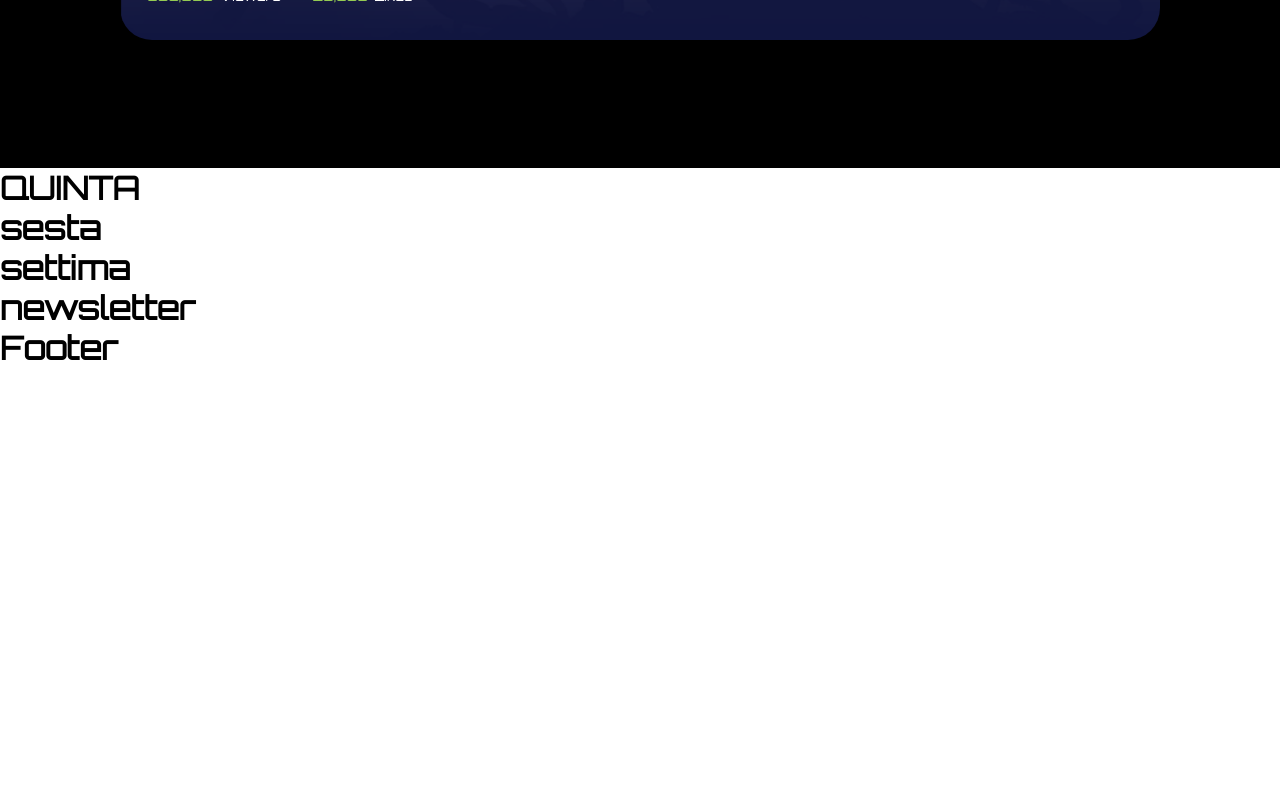
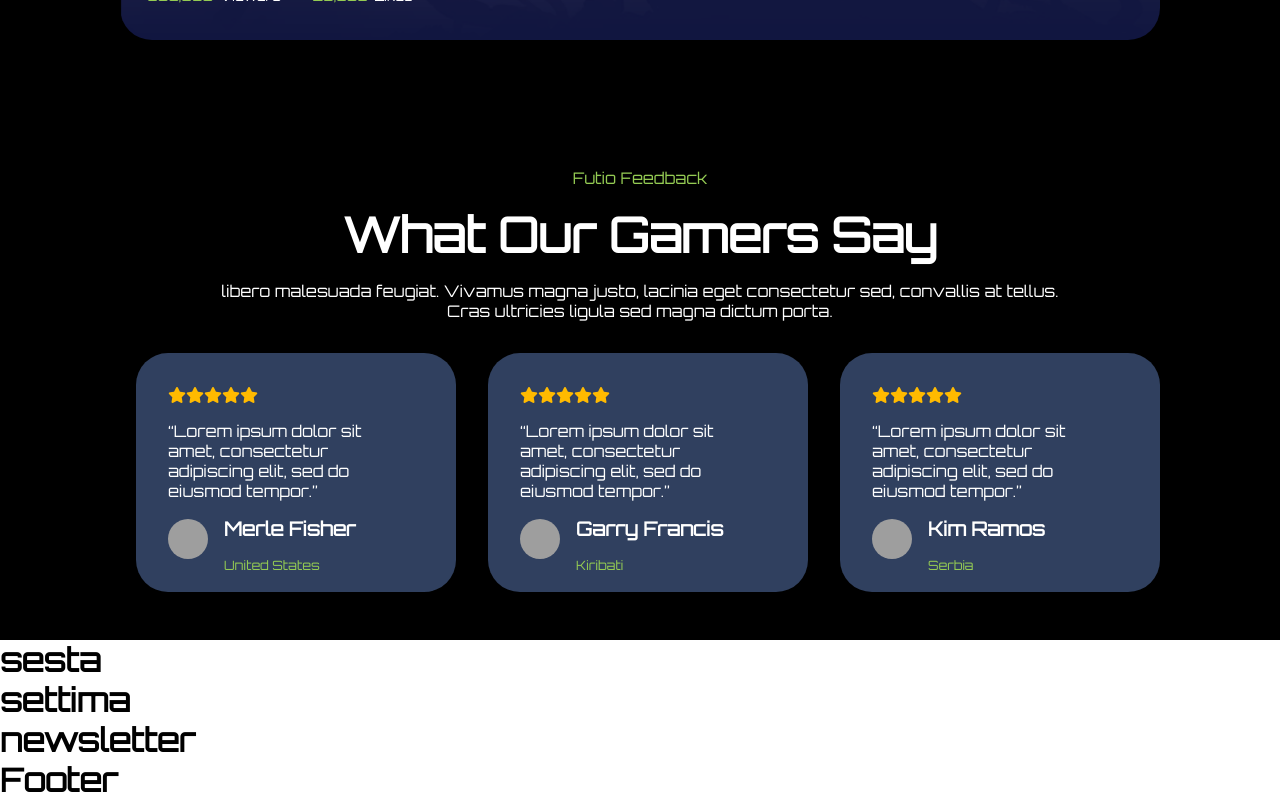
Before and after one commit to giordanofabrizii/proj-html-vuejs, a Vue app: page / in a window 1280 px wide. Shown: the part 1476-2276 px from the top of the page. Before the commit the page ends 1844 px from the top, so only its background shows below. Built offline with nearby package versions, Linux system fonts and the light colour scheme; grey boxes are pictures that could not be loaded.

Commit message:
added feedbacks section

```diff
--- /dev/null
+++ b/src/components/CarouselApp.vue
@@ -0,0 +1,197 @@
+<script>
+export default{
+    data() {
+        return{
+            feedbacks:[
+                {
+                    vote: 5,
+                    text: '“Lorem ipsum dolor sit amet, consectetur adipiscing elit, sed do eiusmod tempor.”',
+                    name: 'Garry Francis',
+                    state: 'Kiribati',
+                    url: '/testimonials-image-1.png'
+                },
+                {
+                    vote: 5,
+                    text: '“Lorem ipsum dolor sit amet, consectetur adipiscing elit, sed do eiusmod tempor.”',
+                    name: 'Kim Ramos',
+                    state: 'Serbia',
+                    url: '/testimonials-image-2.png'
+                },
+                {
+                    vote: 5,
+                    text: '“Lorem ipsum dolor sit amet, consectetur adipiscing elit, sed do eiusmod tempor.”',
+                    name: 'Merle Fisher',
+                    state: 'United States',
+                    url: '/testimonials-image-3.png'
+                },
+                {
+                    vote: 5,
+                    text: '“Lorem ipsum dolor sit amet, consectetur adipiscing elit, sed do eiusmod tempor.”',
+                    name: 'Garry Francis',
+                    state: 'Kiribati',
+                    url: '/testimonials-image-1.png'
+                },
+                {
+                    vote: 5,
+                    text: '“Lorem ipsum dolor sit amet, consectetur adipiscing elit, sed do eiusmod tempor.”',
+                    name: 'Kim Ramos',
+                    state: 'Serbia',
+                    url: '/testimonials-image-2.png'
+                },
+                {
+                    vote: 5,
+                    text: '“Lorem ipsum dolor sit amet, consectetur adipiscing elit, sed do eiusmod tempor.”',
+                    name: 'Merle Fisher',
+                    state: 'United States',
+                    url: '/testimonials-image-3.png'
+                },
+            ],
+            scrollInterval: null,
+        }
+    },
+    methods:{
+        /**
+         * Move the first element to the last position
+         *
+         * @param arr
+         * @param index
+         */
+        moveToEnd: function(arr, index) {
+            if (index >= 0 && index < arr.length) {
+                const [element] = arr.splice(index, 1);
+                arr.push(element);
+            }
+        },
+        /**
+         * Scroll the container to right
+         *
+         */
+        scrollRight: function() {
+            const container = this.$refs.toScrollEl;
+            let scrollWidth = 352;
+
+            container.scrollBy({ left: scrollWidth, behavior: 'smooth' });
+
+            setTimeout(() => {
+                if (container.scrollLeft + container.clientWidth >= container.scrollWidth - scrollWidth) {
+                    this.moveToEnd(this.feedbacks, 0);
+                    this.$nextTick(() => {
+                        container.scrollBy({ left: -scrollWidth, behavior: 'auto' });
+                    });
+                }
+            }, 1000);
+        },
+        /**
+         * Scroll every n ms
+         *
+         */
+        startScrolling: function(){
+            this.scrollInterval = setInterval(() => {
+                this.scrollRight();
+            }, 1000);
+        },
+        /**
+         * Prevent the scroll on the X axis
+         *
+         * @param event
+         */
+        handleWheel(event) {
+            event.preventDefault();
+        }
+    },
+    mounted() {
+        this.startScrolling();
+        const container = this.$refs.toScrollEl;
+        container.addEventListener('wheel', this.handleWheel);
+    },
+    beforeDestroy() {
+        clearInterval(this.scrollInterval);
+        const container = this.$refs.toScrollEl;
+        container.removeEventListener('wheel', this.handleWheel);
+    }
+}
+</script>
+
+<template>
+    <section class="carousel" ref="toScrollEl" >
+        <article v-for="(item, index) in feedbacks" :key="index">
+            <i v-for="i in item.vote" class="fa-solid fa-star"></i>
+            <p>{{item.text}}</p>
+            <div class="person">
+                <img :src="'./src/assets/img/' + item.url" alt="">
+                <div class="info">
+                    <h2>{{ item.name }}</h2>
+                    <p class="green-c">{{ item.state }}</p>
+                </div>
+            </div>
+        </article>
+    </section>
+</template>
+
+<style lang="scss" scoped>
+@use '../styles/partials/mixins' as *;
+@use '../styles/partials/variables' as *;
+
+.carousel{
+    width: 65rem;
+    overflow: scroll;
+    position: relative;
+    @include flexRow;
+    margin: 0 auto;
+
+    // ! hide scrollbar
+    -ms-overflow-style: none;
+    scrollbar-width: none;
+
+    &::-webkit-scrollbar {
+        display: none;
+    }
+
+    article{
+        background-color: $blue;
+        min-width: 20rem;
+        margin: 1rem;
+        padding: 2rem;
+        border-radius: 2rem;
+
+        i{
+            font-size: 1rem;
+            color: #ffba00;
+        }
+
+        p{
+            margin-top: 1rem;
+            max-width: 15rem;
+        }
+
+        .person{
+            @include flexRow;
+            margin-top: 1rem;
+
+            img{
+                width: 2.5rem;
+                aspect-ratio: 1 / 1;
+                border-radius: 50%;
+            }
+
+            .info{
+                margin-left: 1rem;
+                height: 2.7rem;
+                display: flex;
+                flex-direction: column;
+                justify-content: space-between;
+
+                h2{
+                    font-size: 1.2rem;
+                }
+
+                .green-c{
+                    color: $light-green;
+                    font-size: .8rem;
+                }
+            }
+        }
+    }
+}
+
+</style>
--- a/src/components/MainFifthSection.vue
+++ b/src/components/MainFifthSection.vue
@@ -1,18 +1,65 @@
 <script>
+import CarouselApp from './CarouselApp.vue';
+
 export default{
     data() {
         return{
 
         }
+    },
+    components:{
+        CarouselApp,
     }
 }
 </script>
 
 <template>
-    <h1>QUINTA</h1>
-    <!-- What Our Gamers Say -->
+    <section>
+        <div class="small-container">
+            <div id="text">
+                <p class="green-c">Futio Feedback</p>
+                <h1>What Our Gamers Say</h1>
+                <p>libero malesuada feugiat. Vivamus magna justo, lacinia eget consectetur sed, convallis at tellus. Cras ultricies ligula sed magna dictum porta.</p>
+            </div>
+            <div id="carousel">
+                <CarouselApp/>
+            </div>
+        </div>
+    </section>
 </template>
 
-<style scoped>
+<style lang="scss" scoped>
+@use '../styles/general.scss';
+@use '../styles/partials/variables' as *;
+
+section {
+    background-color: $black;
+    color: white;
+
+    #text{
+        margin-bottom: 1rem;
+
+        .green-c{
+            color: $light-green;
+            text-align: center;
+        }
+
+        h1{
+            font-size: 3rem;
+            text-align: center;
+            margin: 1rem 0;
+        }
+
+        p{
+            text-align: center;
+            width: 54rem;
+            margin: 0 auto;
+        }
+    }
+
+    #carousel{
+        padding-bottom: 2rem;
+    }
+}
 
 </style>
```
